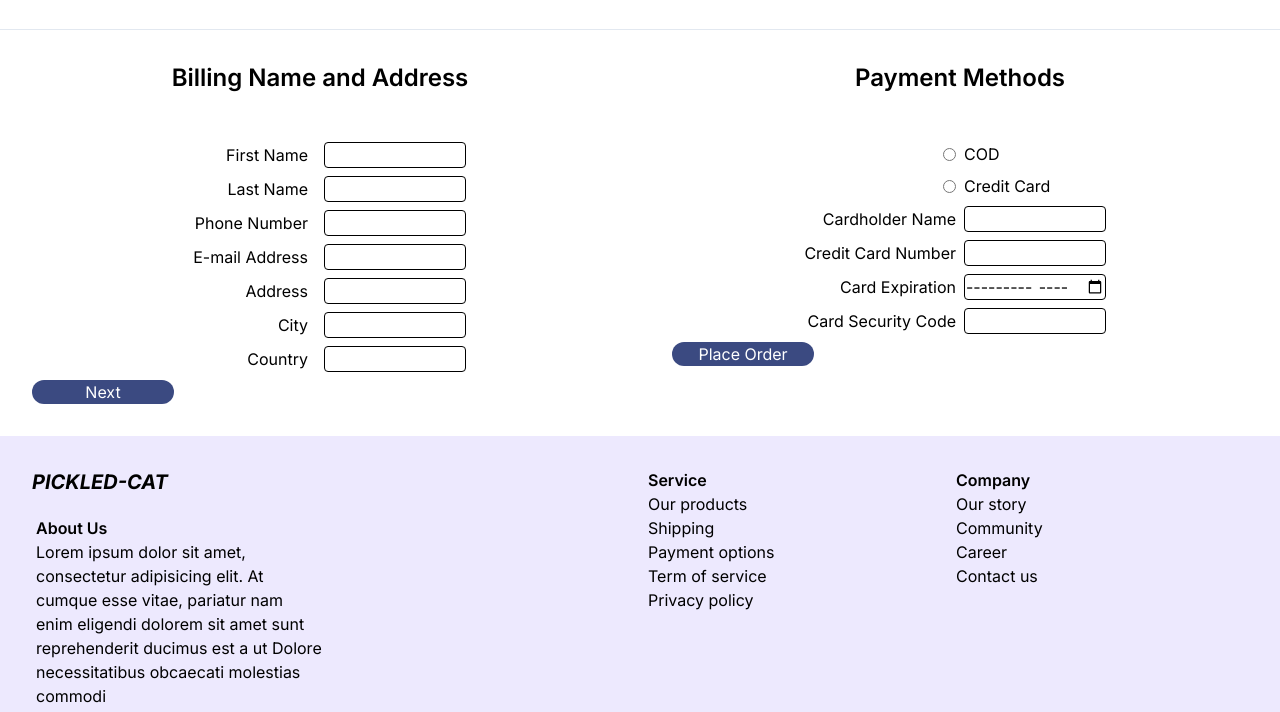
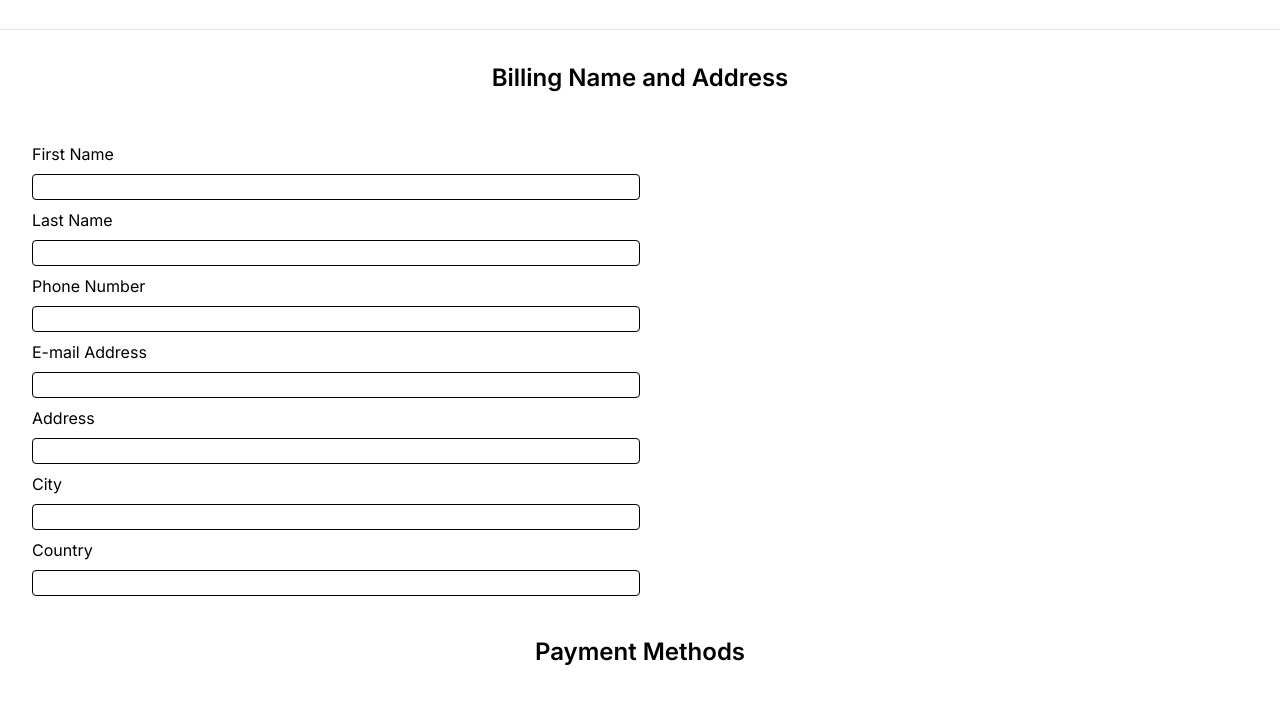
Before and after one commit to orayachan/jsd9-pickledcat-html-site, a website built with Vite: page pages/payment.html in a window 1280 px wide. Shown: the part 85-797 px from the top of the page. Built offline with nearby package versions, Linux system fonts and the light colour scheme; files whose address does not match are found by name.

Commit message:
fix(ui) Edit layout of payment form

```diff
--- a/pages/payment.html
+++ b/pages/payment.html
@@ -90,114 +90,192 @@
     <!-- Your content here -->
     <main>
       <!-- PC and Tablet here -->
-      <section class="not-sm:hidden grid grid-cols-2">
-        <div>
-          <h2 class="text-center font-semibold text-2xl p-4 m-4">Billing Name and Address</h2>
-          <form class="grid grid-cols-2 items-center gap-2 p-4 m-4">
-            <label for="firstname" class="text-right pr-2">First Name</label>
-            <input type="text" id="firstname" name="firstname" class="border rounded w-1/2">
-            <label for="lastname" class="text-right pr-2">Last Name</label>
-            <input type="text" id="lastname" name="lastname" class="border rounded w-1/2">
-            <label for="phonenumber" class="text-right pr-2">Phone Number</label>
-            <input type="text" id="phonenumber" name="phonenumber" class="border rounded w-1/2">
-            <label for="email" class="text-right pr-2">E-mail Address</label>
-            <input type="text" id="email" name="email" class="border rounded w-1/2">
-            <label for="address" class="text-right pr-2">Address</label>
-            <input type="text" id="address" name="address" class="border rounded w-1/2">
-            <label for="city" class="text-right pr-2">City</label>
-            <input type="text" id="city" name="city" class="border rounded w-1/2">
-            <label for="country" class="text-right pr-2">Country</label>
-            <input type="text" id="country" name="country" class="border rounded w-1/2">
-            <button type="button" class="bg-primary rounded-2xl w-1/2 text-white">Next</button>
+      <section class="not-sm:hidden">
+          <h2 class="m-4 p-4 text-center text-2xl font-semibold">
+            Billing Name and Address
+          </h2>
+          <form class="m-4 grid items-center gap-2 p-4">
+            <label class="pr-2" for="firstname">First Name</label>
+            <input
+              class="w-1/2 rounded border"
+              id="firstname"
+              type="text"
+              name="firstname"
+            />
+            <label class="pr-2" for="lastname">Last Name</label>
+            <input
+              class="w-1/2 rounded border"
+              id="lastname"
+              type="text"
+              name="lastname"
+            />
+            <label class="pr-2" for="phonenumber">Phone Number</label>
+            <input
+              class="w-1/2 rounded border"
+              id="phonenumber"
+              type="text"
+              name="phonenumber"
+            />
+            <label class="pr-2" for="email">E-mail Address</label>
+            <input
+              class="w-1/2 rounded border"
+              id="email"
+              type="text"
+              name="email"
+            />
+            <label class="pr-2" for="address">Address</label>
+            <input
+              class="w-1/2 rounded border"
+              id="address"
+              type="text"
+              name="address"
+            />
+            <label class="pr-2" for="city">City</label>
+            <input
+              class="w-1/2 rounded border"
+              id="city"
+              type="text"
+              name="city"
+            />
+            <label class="pr-2" for="country">Country</label>
+            <input
+              class="w-1/2 rounded border"
+              id="country"
+              type="text"
+              name="country"
+            />
+            <h2 class="m-4 p-4 text-center text-2xl font-semibold">
+              Payment Methods
+            </h2>
+            <label class="pr-2" for="cardName">Cardholder Name</label>
+            <input
+              class="w-1/2 rounded border"
+              id="cardName"
+              type="text"
+              name="cardName"
+            />
+            <label class="pr-2" for="creditCardNumber">Credit Card Number</label>
+            <input
+              class="w-1/2 rounded border"
+              id="creditCardNumber"
+              type="text"
+              name="creditCardNumber"
+            />
+            <label class="pr-2" for="cardExpiration">Expiration Date</label>
+            <input
+              class="w-1/2 rounded border"
+              id="cardExpiration"
+              type="month"
+              name="cardExpiration"
+            />
+            <label class="pr-2" for="cardSecureCode">Card Security Code</label>
+            <input
+              class="w-1/2 rounded border"
+              id="cardSecureCode"
+              type="text"
+              name="cardSecureCode"
+            />
+            <button
+              class="bg-primary w-1/2 rounded-2xl text-white"
+              type="button"
+            >
+              Place Order
+            </button>
           </form>
-        </div>
-        <div>
-          <h2 class="text-center font-semibold text-2xl p-4 m-4">Payment Methods</h2>
-          <form class="grid grid-cols-2 items-center gap-2 p-4 m-4">
-            <input type="radio" id="cod" name="paymentmethod" value="cod" class="justify-self-end">
-            <label for="cod" class="text-left">COD</label>
-            <input type="radio" name="paymentmethod" id="card" value="card" class="justify-self-end">
-            <label for="card" class="text-left">Credit Card</label>
-            <label for="cardName" class="text-right">Cardholder Name</label>
-            <input type="text" id="cardName" name="cardName" class="border rounded w-1/2">
-            <label for="creditCardNumber" class="text-right">Credit Card Number</label>
-            <input type="text" id="creditCardNumber" name="creditCardNumber" class="border rounded w-1/2">
-            <label for="cardExpiration" class="text-right">Card Expiration</label>
-            <input type="month" id="cardExpiration" name="cardExpiration" class="border rounded w-1/2">
-            <label for="cardSecureCode" class="text-right">Card Security Code</label>
-            <input type="text" id="cardSecureCode" name="cardSecureCode" class="border rounded w-1/2">
-            <button type="submit" class="rounded-2xl w-1/2 bg-primary text-white">Place Order</button>
-          </form>
-        </div>
       </section>
       <!-- Mobile here -->
-      <section class="hidden not-sm:grid grid-cols-1">
-        <h2 class="text-center font-semibold text-2xl p-4 m-4">Billing Name and Address</h2>
-        <form class="p-4">
-          <div class="grid grid-cols-2 p-4 items-center text-center">
-            <label for="firstname">First Name</label>
-            <input type="text" id="firstname" name="firstname" class="border rounded">
-          </div>
-          <div class="grid grid-cols-2 p-4 items-center text-center">
-            <label for="lastname">Last Name</label>
-            <input type="text" id="lastname" name="lastname" class="border rounded">
-          </div>
-          <div  class="grid grid-cols-2 p-4 items-center text-center">
-            <label for="phonenumber">Phone Number</label>
-            <input type="text" id="phonenumber" name="phonenumber" class="border rounded">
-          </div>
-          <div class="grid grid-cols-2 p-4 items-center text-center">
-            <label for="email">E-mail Address</label>
-            <input type="text" id="email" name="email" class="border rounded">
-          </div>
-          <div class="grid grid-cols-2 p-4 items-center text-center">
-            <label for="address">Address</label>
-            <input type="text" id="address" name="address" class="border rounded">
-          </div>
-          <div class="grid grid-cols-2 p-4 items-center text-center">
-            <label for="city">City</label>
-            <input type="text" id="city" name="city" class="border rounded">
-          </div>
-          <div class="grid grid-cols-2 p-4 items-center text-center">
-            <label for="country">Country</label>
-            <input type="text" id="country" name="country" class="border rounded">
-          </div>
-          <div class="items-center text-center justify-center">
-            <button type="button" class="bg-primary rounded-2xl w-1/2 text-white">Next</button>
-          </div>
-        </form>
-        <h2 class="text-center font-semibold text-2xl p-4 m-4">Payment Methods</h2>
-        <form class="p-4">
-          <div class="grid grid-cols-2 p-4 items-center text-center">
-            <div class="flex items-center justify-center">
-              <label for="cod">COD</label>
-              <input type="radio" id="cod" name="payment">
-            </div>
-            <div class="flex items-center justify-center">
-              <label for="card">Credit Card</label>
-              <input type="radio" id="card" name="payment">
-            </div>
-          </div>
-          <div class="grid grid-cols-2 p-4 items-center text-center">
-            <label for="cardName">Cardholder Name</label>
-            <input type="text" id="cardName" name="cardName" class="border rounded">
-          </div>
-          <div class="grid grid-cols-2 p-4 items-center text-center">
-            <label for="creditCardNumber">Credit Card Number</label>
-            <input type="text" id="creditCardNumber" name="creditCardNumber" class="border rounded">
-          </div>
-          <div class="grid grid-cols-2 p-4 items-center text-center">
-            <label for="cardExpiration">Card Expiration</label>
-            <input type="month" id="cardExpiration" name="cardExpiration" class="border rounded">
-          </div>
-          <div class="grid grid-cols-2 p-4 items-center text-center">
-            <label for="cardSecureCode">Card Security Code</label>
-            <input type="text" id="cardSecureCode" name="cardSecureCode" class="border rounded">
-          </div>
-          <div class="items-center text-center justify-center">
-            <button type="submit" class="bg-primary rounded-2xl w-1/2 text-white">Place Order</button>
-          </div>
-        </form>
+      <section class="hidden grid-cols-1 not-sm:grid">
+        <h2 class="m-4 p-4 text-center text-2xl font-semibold">
+          Billing Name and Address
+        </h2>
+        <form class="m-4 grid items-center gap-2 p-4">
+            <label class="pr-2" for="firstname">First Name</label>
+            <input
+              class="w-1/2 rounded border"
+              id="firstname"
+              type="text"
+              name="firstname"
+            />
+            <label class="pr-2" for="lastname">Last Name</label>
+            <input
+              class="w-1/2 rounded border"
+              id="lastname"
+              type="text"
+              name="lastname"
+            />
+            <label class="pr-2" for="phonenumber">Phone Number</label>
+            <input
+              class="w-1/2 rounded border"
+              id="phonenumber"
+              type="text"
+              name="phonenumber"
+            />
+            <label class="pr-2" for="email">E-mail Address</label>
+            <input
+              class="w-1/2 rounded border"
+              id="email"
+              type="text"
+              name="email"
+            />
+            <label class="pr-2" for="address">Address</label>
+            <input
+              class="w-1/2 rounded border"
+              id="address"
+              type="text"
+              name="address"
+            />
+            <label class="pr-2" for="city">City</label>
+            <input
+              class="w-1/2 rounded border"
+              id="city"
+              type="text"
+              name="city"
+            />
+            <label class="pr-2" for="country">Country</label>
+            <input
+              class="w-1/2 rounded border"
+              id="country"
+              type="text"
+              name="country"
+            />
+            <h2 class="m-4 p-4 text-center text-2xl font-semibold">
+              Payment Methods
+            </h2>
+            <label class="pr-2" for="cardName">Cardholder Name</label>
+            <input
+              class="w-1/2 rounded border"
+              id="cardName"
+              type="text"
+              name="cardName"
+            />
+            <label class="pr-2" for="creditCardNumber">Credit Card Number</label>
+            <input
+              class="w-1/2 rounded border"
+              id="creditCardNumber"
+              type="text"
+              name="creditCardNumber"
+            />
+            <label class="pr-2" for="cardExpiration">Expiration Date</label>
+            <input
+              class="w-1/2 rounded border"
+              id="cardExpiration"
+              type="month"
+              name="cardExpiration"
+            />
+            <label class="pr-2" for="cardSecureCode">Card Security Code</label>
+            <input
+              class="w-1/2 rounded border"
+              id="cardSecureCode"
+              type="text"
+              name="cardSecureCode"
+            />
+            <button
+              class="bg-primary w-1/2 rounded-2xl text-white"
+              type="button"
+            >
+              Place Order
+            </button>
+          </form>
       </section>
     </main>
 
```
